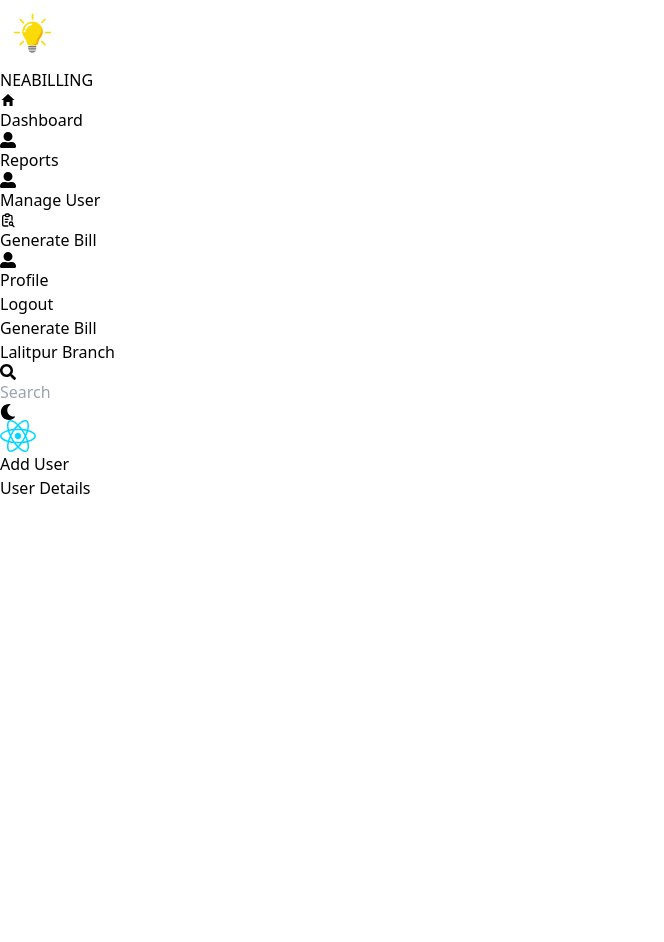
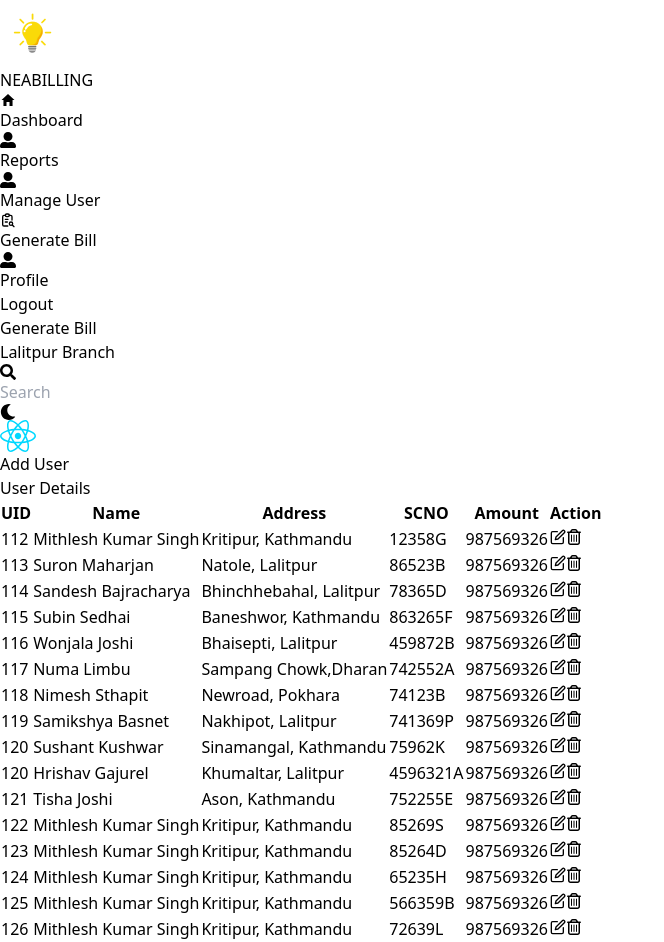
Before and after one commit to PaccyC/neabilling, a React (Vite) app: page /users in a window 1280 px wide. Shown: the whole page, without its empty margins (0-664 px from the left). Before the commit the page ends 800 px from the top, so only its background shows below. Built offline with nearby package versions, Linux system fonts and the light colour scheme.

Commit message:
finished user-details page

```diff
--- a/src/pages/UsersDatails.tsx
+++ b/src/pages/UsersDatails.tsx
@@ -1,6 +1,28 @@
 import SearchBar from "../components/SearchBar"
+import { FaRegTrashCan } from "react-icons/fa6";
+import { FiEdit } from "react-icons/fi";
+import { useNavigate } from "react-router-dom";
 
 const UsersDatailsPage = () => {
+    const navigate= useNavigate()
+    const users = [
+        { uid: 112, name: "Mithlesh Kumar Singh", address: "Kritipur, Kathmandu", scno: "12358G", amount: "987569326" },
+        { uid: 113, name: "Suron Maharjan", address: "Natole, Lalitpur", scno: "86523B", amount: "987569326" },
+        { uid: 114, name: "Sandesh Bajracharya", address: "Bhinchhebahal, Lalitpur", scno: "78365D", amount: "987569326" },
+        { uid: 115, name: "Subin Sedhai", address: "Baneshwor, Kathmandu", scno: "863265F", amount: "987569326" },
+        { uid: 116, name: "Wonjala Joshi", address: "Bhaisepti, Lalitpur", scno: "459872B", amount: "987569326" },
+        { uid: 117, name: "Numa Limbu", address: "Sampang Chowk,Dharan", scno: "742552A", amount: "987569326" },
+        { uid: 118, name: "Nimesh Sthapit", address: "Newroad, Pokhara", scno: "74123B", amount: "987569326" },
+        { uid: 119, name: "Samikshya Basnet", address: "Nakhipot, Lalitpur", scno: "741369P", amount: "987569326" },
+        { uid: 120, name: "Sushant Kushwar", address: "Sinamangal, Kathmandu", scno: "75962K", amount: "987569326" },
+        { uid: 120, name: "Hrishav Gajurel", address: "Khumaltar, Lalitpur", scno: "4596321A", amount: "987569326" },
+        { uid: 121, name: "Tisha Joshi", address: "Ason, Kathmandu", scno: "752255E", amount: "987569326" },
+        { uid: 122, name: "Mithlesh Kumar Singh", address: "Kritipur, Kathmandu", scno: "85269S", amount: "987569326" },
+        { uid: 123, name: "Mithlesh Kumar Singh", address: "Kritipur, Kathmandu", scno: "85264D", amount: "987569326" },
+        { uid: 124, name: "Mithlesh Kumar Singh", address: "Kritipur, Kathmandu", scno: "65235H", amount: "987569326" },
+        { uid: 125, name: "Mithlesh Kumar Singh", address: "Kritipur, Kathmandu", scno: "566359B", amount: "987569326" },
+        { uid: 126, name: "Mithlesh Kumar Singh", address: "Kritipur, Kathmandu", scno: "72639L", amount: "987569326" },
+      ];
   return (
     <div className="min-h-screen bg-[#F4F7FE] flex flex-col  w-full">
     <div className=" flex justify-between  mb-16">
@@ -14,14 +36,50 @@ const UsersDatailsPage = () => {
     </div>
 
     <div className=" flex justify-end pr-12  mb-7">
-        <button className=" bg-[#3965FF] text-white px-4 rounded-xl h-[40px] font-semibold">Add User</button>
+        <button
+        onClick={()=>navigate('/manage-user')}
+        className=" bg-[#3965FF] text-white px-4 rounded-xl h-[40px] font-semibold">Add User</button>
     </div>
 
     <div className=" h-[70vh] bg-white rounded-2xl pl-6 py-6">
 
        <div className=" flex flex-col">
         <h1 className=" text-[#2B3674]  text-2xl font-medium ">User Details</h1>
-        <table className=""></table>
+        <table className=" min-w-full divide-y divide-gray-200">
+            <thead className=" bg-gray-50">
+                <tr>
+                    <th className=" px-6 py-3 text-left text-xs font-medium text-gray-500 uppercase tracking-wider">UID</th>
+                    <th className=" px-6 py-3 text-left text-xs font-medium text-gray-500 uppercase tracking-wider">Name</th>
+                    <th className=" px-6 py-3 text-left text-xs font-medium text-gray-500 uppercase tracking-wider">Address</th>
+                    <th className=" px-6 py-3 text-left text-xs font-medium text-gray-500 uppercase tracking-wider">SCNO</th>
+                    <th className=" px-6 py-3 text-left text-xs font-medium text-gray-500 uppercase tracking-wider">Amount</th>
+                    <th className=" px-6 py-3 text-left text-xs font-medium text-gray-500 uppercase tracking-wider">Action</th>
+                </tr>
+
+            </thead>
+           <tbody className=" bg-white divide-y divide-gray-200">
+            {users.map((user)=>(
+                <tr key={user.uid}>
+                    <td className=" px-6 py-4 whitespace-nowrap text-sm font-medium text-gray-900">{user.uid}</td>
+                    <td className=" px-6 py-4 whitespace-nowrap text-sm font-medium text-gray-900">{user.name}</td>
+                    <td className=" px-6 py-4 whitespace-nowrap text-sm font-medium text-gray-900">{user.address}</td>
+                    <td className=" px-6 py-4 whitespace-nowrap text-sm font-medium text-gray-900">{user.scno}</td>
+                    <td className=" px-6 py-4 whitespace-nowrap text-sm font-medium text-gray-900">{user.amount}</td>
+                    <td className=" px-6 py-4 whitespace-nowrap text-sm font-medium">
+                        <button className=" text-blue-600 hover:text-blue-900 mr-4">
+                            <FiEdit/>
+                        </button>
+                        <button className=" text-red-600 hover:text-red-900 mr-4">
+
+                            <FaRegTrashCan/>
+
+                            </button>
+
+                    </td>
+                </tr>
+            ))}
+           </tbody>
+        </table>
         </div>
 
     </div>
```
